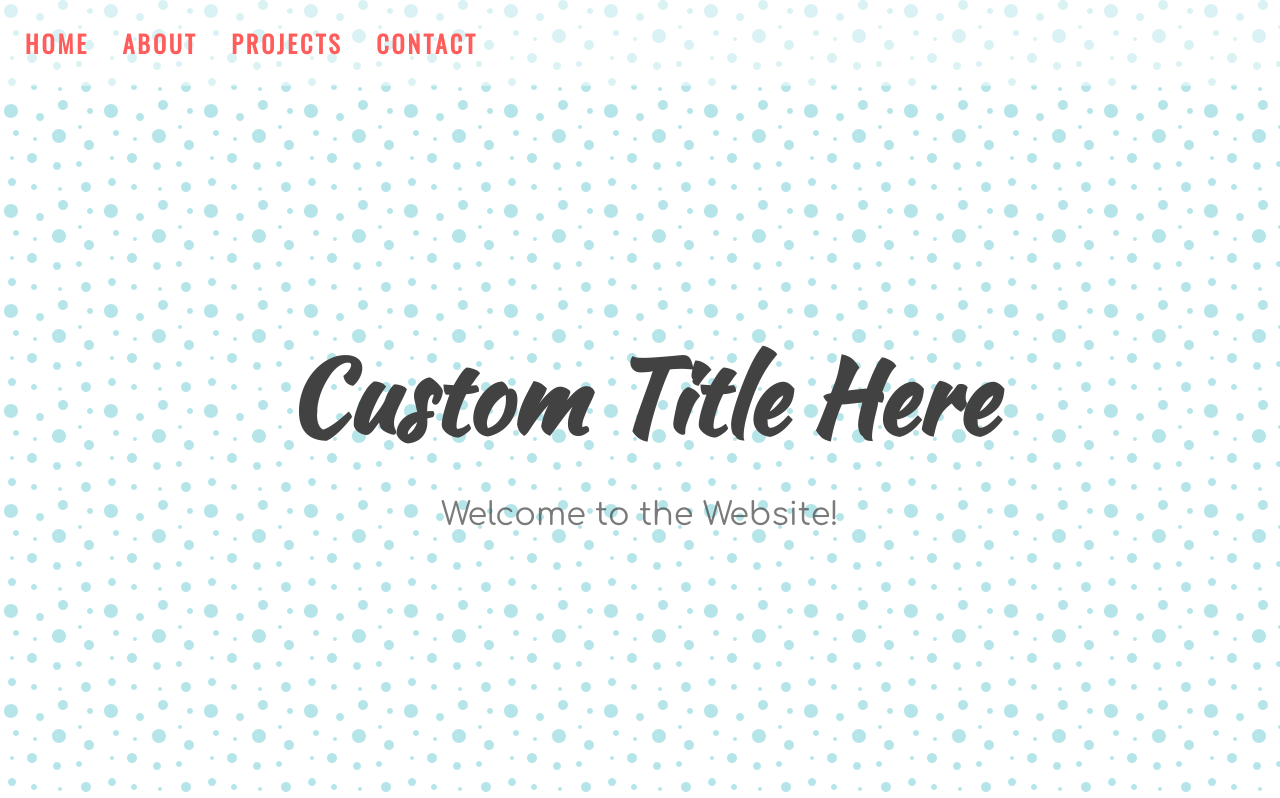
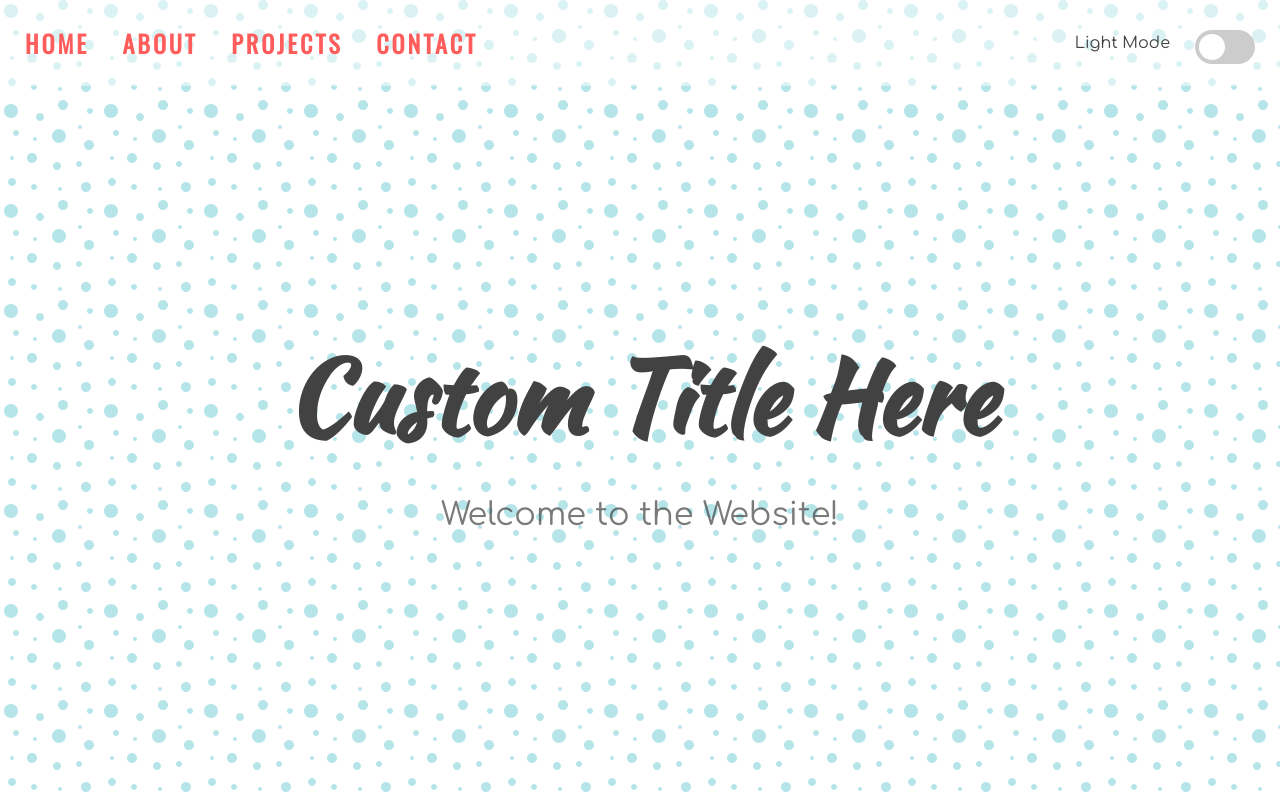
Before and after one commit to JonathanF95/darkMode, a plain HTML site: page index.html in a window 1280 px wide. Shown: the top 798 px of the page. Drawn offline with nearby package versions, Linux system fonts and the light colour scheme.

Commit message:
Add files via upload

```diff
--- a/index.html
+++ b/index.html
@@ -9,6 +9,17 @@
     <link rel="stylesheet" href="style.css">
 </head>
 <body>
+    <!-- Dark Mode Switch -->
+    <div class="theme-switch-wrapper">
+        <span id="toggle-icon">
+            <span class="toggle-text">Light Mode</span>
+            <i ckass="fas fa-sun"></i>
+        </span>
+        <label class="theme-switch">
+            <input type="checkbox">
+            <div class="slider round"></div>
+        </label>
+    </div>
     <!-- Navigation -->
     <nav id="nav">
         <a href="#home">HOME</a>
```
